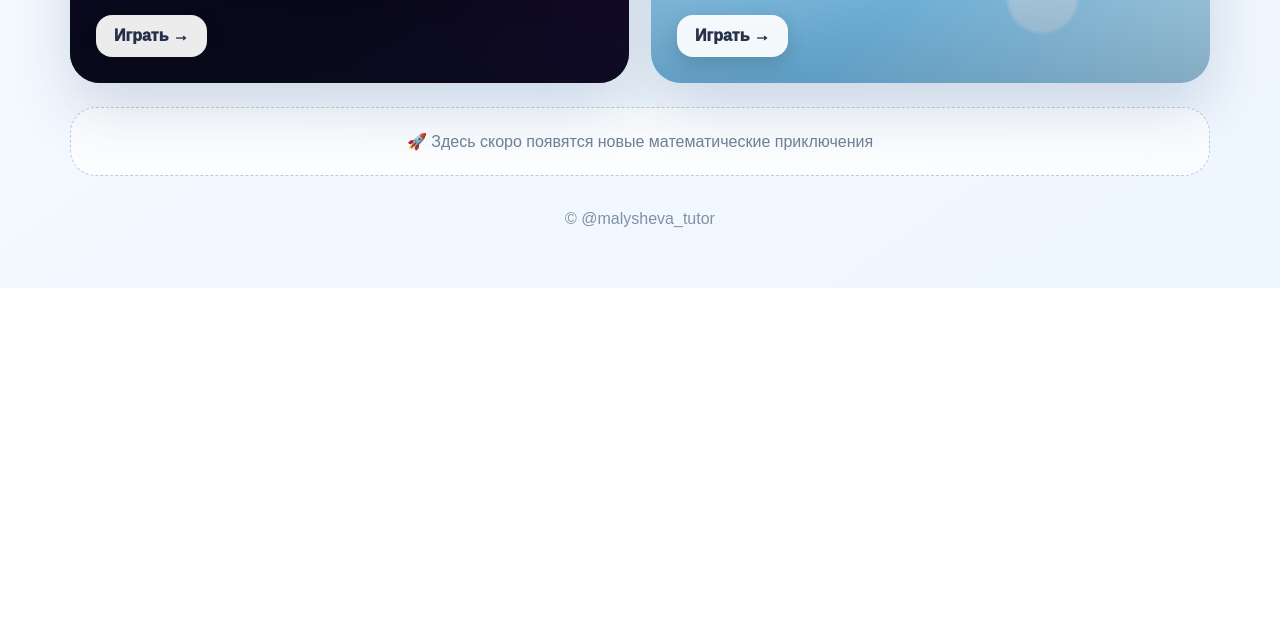
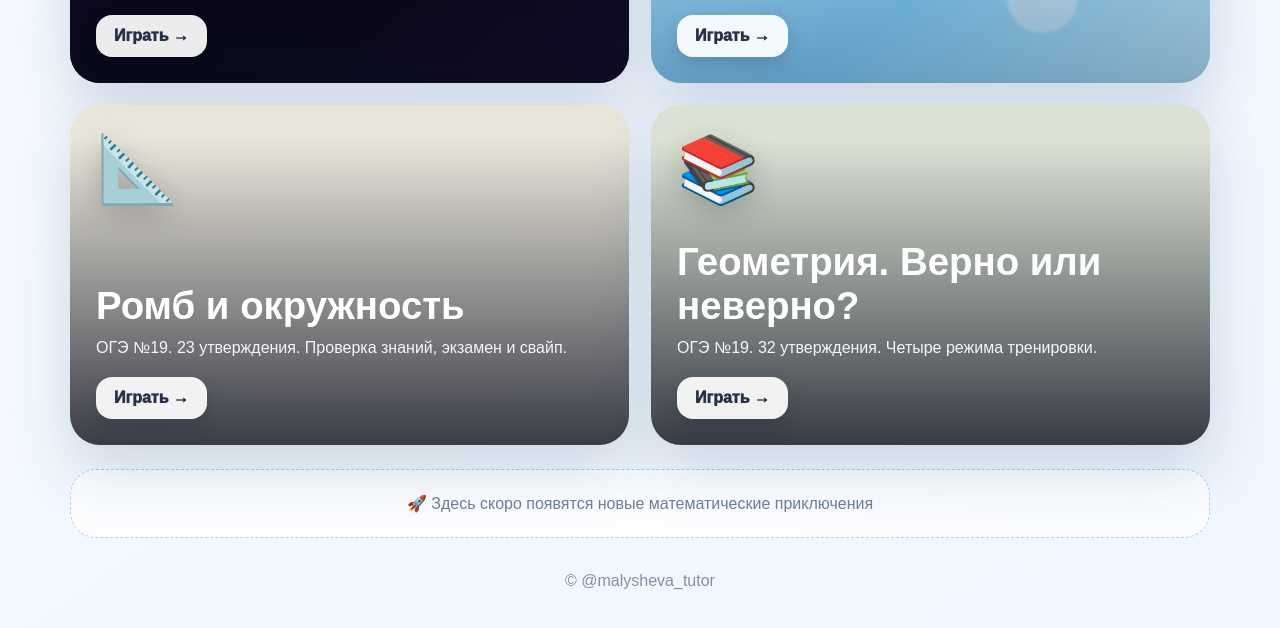
Before and after one commit to mag260589-droid/math-games, a plain HTML site: page index.html in a window 1280 px wide. Shown: the part 726-1354 px from the top of the page. Before the commit the page ends 1014 px from the top, so only its background shows below. Drawn offline with Linux system fonts and the light colour scheme.

Commit message:
Update index.html

```diff
--- a/index.html
+++ b/index.html
@@ -97,6 +97,19 @@ footer{text-align:center;margin-top:34px;color:#8290a4}
       <p>Площади фигур. Найди правильную формулу и лопни пузырь.</p>
       <div class="play">Играть →</div>
     </a>
+    <a class="card" style="background:#e9e5d9" href="oge19_cozy_study_fast_swipe.html">
+  <div class="icon">📐</div>
+  <h2>Ромб и окружность</h2>
+  <p>ОГЭ №19. 23 утверждения. Проверка знаний, экзамен и свайп.</p>
+  <div class="play">Играть →</div>
+</a>
+
+<a class="card" style="background:#dce2d3" href="oge19_geometry_cozy_swipe.html">
+  <div class="icon">📚</div>
+  <h2>Геометрия. Верно или неверно?</h2>
+  <p>ОГЭ №19. 32 утверждения. Четыре режима тренировки.</p>
+  <div class="play">Играть →</div>
+</a>
   </section>
 
   <div class="soon">🚀 Здесь скоро появятся новые математические приключения</div>
```
